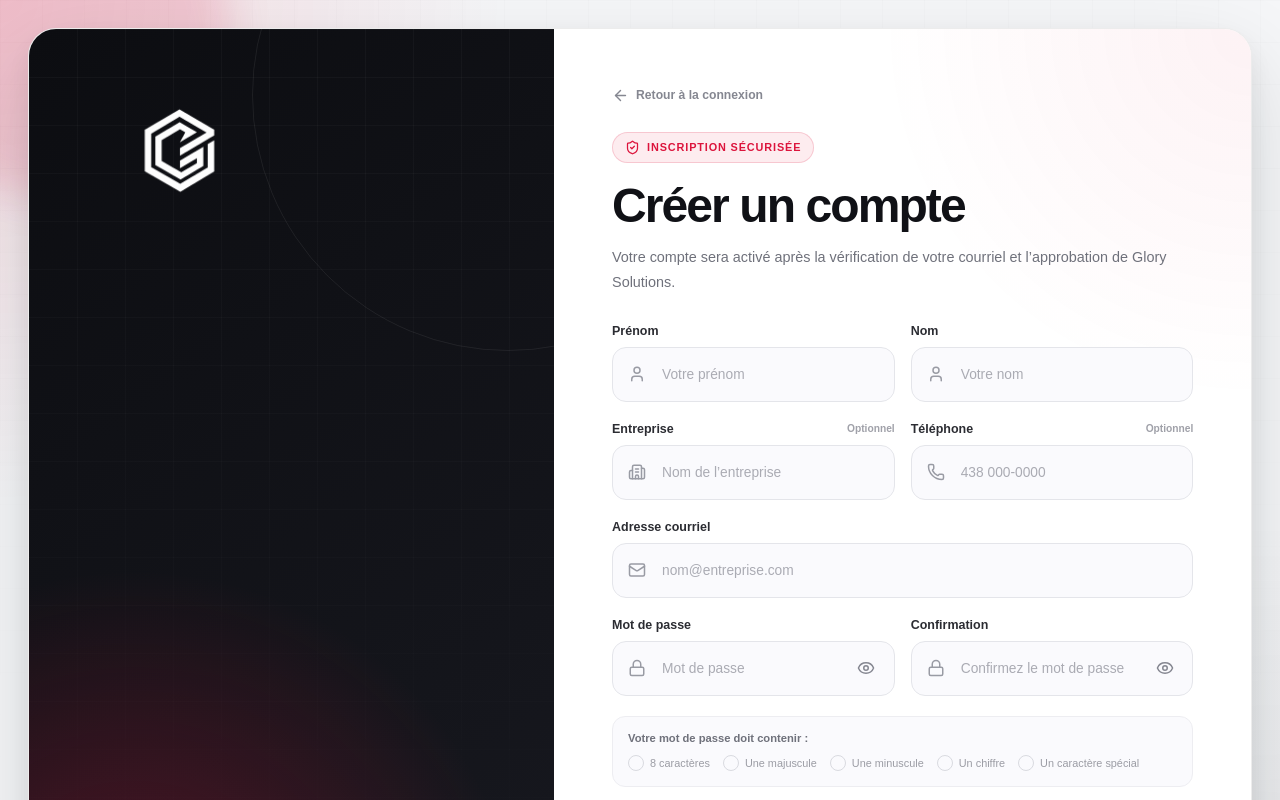
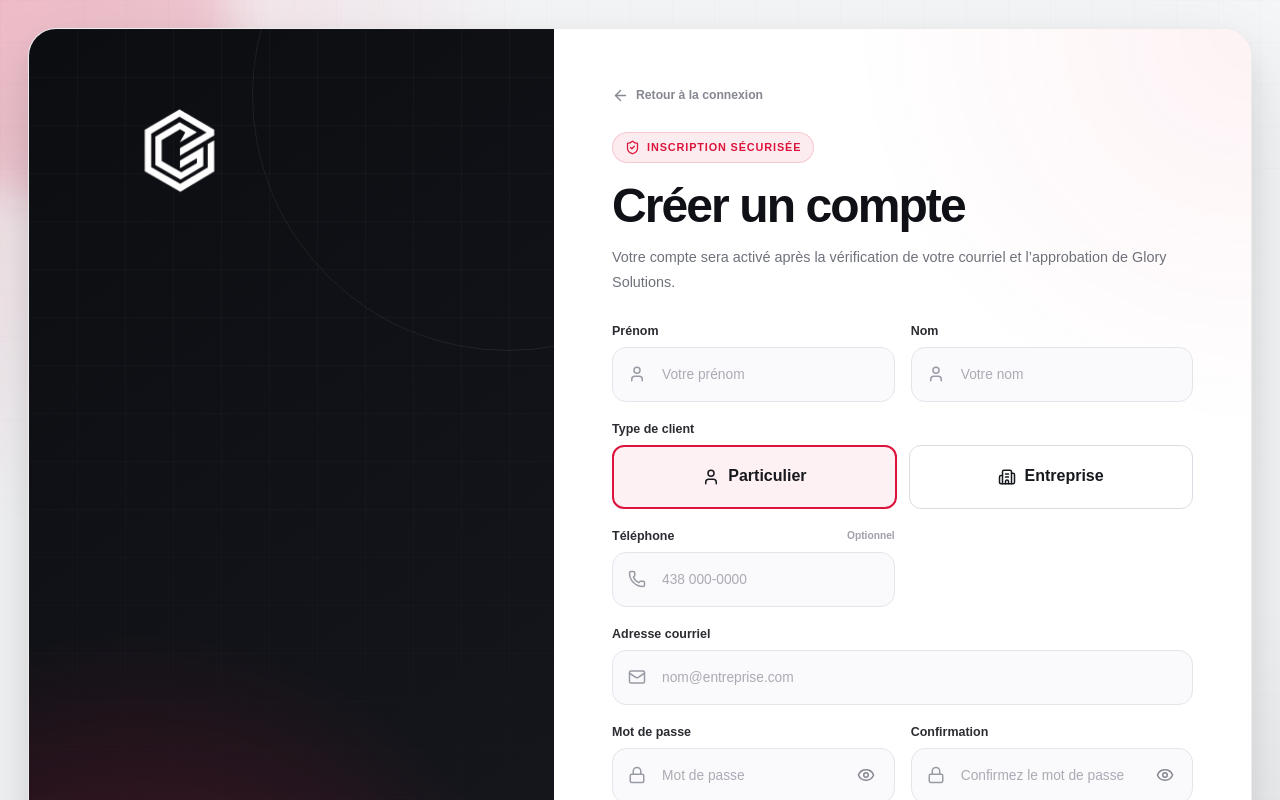
Before and after one commit to Firasxgharbii/transport, a Next.js app: page /signup in a window 1280 px wide. Shown: the top 800 px of the page. Built offline with nearby package versions, Linux system fonts and the light colour scheme; no server answers.

Commit message:
Update client signup account types and registration requests

```diff
--- a/app/signup/page.tsx
+++ b/app/signup/page.tsx
@@ -30,6 +30,7 @@ import styles from "./signup.module.css";
 type SignupFormData = {
   firstName: string;
   lastName: string;
+  accountType: "individual" | "company";
   companyName: string;
   phone: string;
   email: string;
@@ -45,6 +46,8 @@ type SignupResponse = {
   data?: {
     userId?: number;
     email?: string;
+    accountType?: "individual" | "company";
+    companyName?: string | null;
     accountStatus?: string;
   };
 };
@@ -56,6 +59,7 @@ const API_URL =
 const initialFormData: SignupFormData = {
   firstName: "",
   lastName: "",
+  accountType: "individual",
   companyName: "",
   phone: "",
   email: "",
@@ -144,6 +148,22 @@ export default function SignupPage() {
     }
   };
 
+  const handleAccountTypeChange = (
+    accountType: "individual" | "company"
+  ) => {
+    setFormData((previousData) => ({
+      ...previousData,
+      accountType,
+      companyName:
+        accountType === "individual"
+          ? ""
+          : previousData.companyName,
+    }));
+
+    setErrorMessage("");
+    setSuccessMessage("");
+  };
+
   const validateForm = () => {
     const normalizedFirstName =
       formData.firstName.trim();
@@ -156,6 +176,16 @@ export default function SignupPage() {
 
     const normalizedPhone =
       formData.phone.trim();
+
+    const normalizedCompanyName =
+      formData.companyName.trim();
+
+    if (
+      formData.accountType === "company" &&
+      !normalizedCompanyName
+    ) {
+      return "Veuillez entrer le nom de votre entreprise.";
+    }
 
     if (normalizedFirstName.length < 2) {
       return "Veuillez entrer un prénom valide.";
@@ -236,9 +266,13 @@ export default function SignupPage() {
             last_name:
               formData.lastName.trim(),
 
+            account_type:
+              formData.accountType,
+
             company_name:
-              formData.companyName.trim() ||
-              null,
+              formData.accountType === "company"
+                ? formData.companyName.trim()
+                : null,
 
             phone:
               formData.phone.trim() || null,
@@ -575,11 +609,109 @@ export default function SignupPage() {
                 </div>
               </div>
 
+              <div className={styles.field}>
+                <label>Type de client</label>
+
+                <div
+                  style={{
+                    display: "grid",
+                    gridTemplateColumns:
+                      "repeat(2, minmax(0, 1fr))",
+                    gap: "12px",
+                  }}
+                >
+                  <button
+                    type="button"
+                    onClick={() =>
+                      handleAccountTypeChange(
+                        "individual"
+                      )
+                    }
+                    disabled={isSubmitting}
+                    aria-pressed={
+                      formData.accountType ===
+                      "individual"
+                    }
+                    style={{
+                      minHeight: "64px",
+                      border:
+                        formData.accountType ===
+                        "individual"
+                          ? "2px solid #dc143c"
+                          : "1px solid #d9dce3",
+                      borderRadius: "12px",
+                      background:
+                        formData.accountType ===
+                        "individual"
+                          ? "rgba(220, 20, 60, 0.06)"
+                          : "#ffffff",
+                      cursor: isSubmitting
+                        ? "not-allowed"
+                        : "pointer",
+                      fontWeight: 700,
+                      color: "#17191f",
+                    }}
+                  >
+                    <User
+                      size={18}
+                      style={{
+                        verticalAlign: "middle",
+                        marginRight: "8px",
+                      }}
+                    />
+                    Particulier
+                  </button>
+
+                  <button
+                    type="button"
+                    onClick={() =>
+                      handleAccountTypeChange(
+                        "company"
+                      )
+                    }
+                    disabled={isSubmitting}
+                    aria-pressed={
+                      formData.accountType ===
+                      "company"
+                    }
+                    style={{
+                      minHeight: "64px",
+                      border:
+                        formData.accountType ===
+                        "company"
+                          ? "2px solid #dc143c"
+                          : "1px solid #d9dce3",
+                      borderRadius: "12px",
+                      background:
+                        formData.accountType ===
+                        "company"
+                          ? "rgba(220, 20, 60, 0.06)"
+                          : "#ffffff",
+                      cursor: isSubmitting
+                        ? "not-allowed"
+                        : "pointer",
+                      fontWeight: 700,
+                      color: "#17191f",
+                    }}
+                  >
+                    <Building2
+                      size={18}
+                      style={{
+                        verticalAlign: "middle",
+                        marginRight: "8px",
+                      }}
+                    />
+                    Entreprise
+                  </button>
+                </div>
+              </div>
+
               <div className={styles.fieldsGrid}>
+                {formData.accountType ===
+                  "company" && (
                   <div className={styles.field}>
                     <label htmlFor="companyName">
-                    Entreprise
-                    <span>Optionnel</span>
+                      Nom de l’entreprise
                     </label>
 
                     <div
@@ -606,9 +738,11 @@ export default function SignupPage() {
                         autoComplete="organization"
                         disabled={isSubmitting}
                         maxLength={150}
+                        required
                       />
                     </div>
                   </div>
+                )}
 
                 <div className={styles.field}>
                   <label htmlFor="phone">
```
Also changed, not shown: 2 other files (tests, documents, lock files or other folders). Lines whose indentation alone changed are shown as unchanged.
